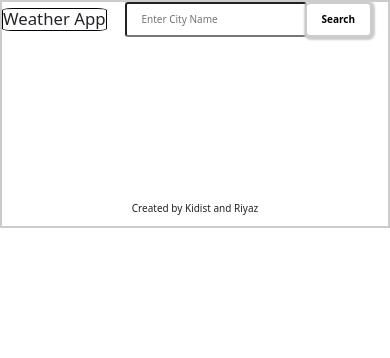
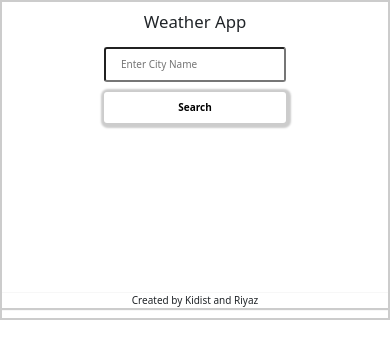
Before and after one commit to Ney2/JS-Group-Capstone-Project, a website built with webpack: page src/index.html in a window 390 px wide. Built offline with nearby package versions, Linux system fonts and the light colour scheme; no server answers.

Commit message:
fixed styling for mobile version

```diff
--- a/src/style.css
+++ b/src/style.css
@@ -5,6 +5,8 @@
 }
 
 header {
+  display: flex;
+  justify-content: space-between;
   max-width: 960px;
   margin: 0 auto;
   padding: 0;
@@ -39,6 +41,7 @@ header {
   align-items: center;
   width: auto;
   height: auto;
+  margin-left: auto;
 }
 
 #city-weather {
@@ -144,11 +147,12 @@ header {
   justify-content: space-between;
   align-items: center;
   padding: 0;
+
 }
 
 .formsection {
   display: flex;
-  justify-content: space-between;
+  justify-content: space-around;
   align-items: center;
 }
 
@@ -162,14 +166,60 @@ header {
   cursor: pointer;
 }
 
-.searchContainer h2 {
-  border: 1px solid black;
+.searchContainer h2, form {
   border-radius: 10%;
   padding: 0;
-  margin: 0;
+  margin: 0  2rem;
 }
 
 .footerContainer {
   text-align: center;
   margin-top: 40%;
+  box-shadow: 1px 1px 1px 1px #ccc;
 }
+
+@media (max-width: 500px) {
+
+    header {
+        width: 100%;
+    }
+       .searchContainer {
+        width: 100%;
+        flex-direction: column;
+
+    }
+
+    .searchContainer > h2 {
+        margin: 10px 0;
+        order: 0;
+    }
+
+    .formsection  {
+      flex-direction: column;
+      justify-content: space-around;
+      order: 2;
+    }
+
+    .formsection >  #cityname, #search {
+        width: 100%;
+        margin: 5px 0;
+    }
+
+    .main-content {
+        grid-template-columns: repeat(1, 1fr);
+    }
+
+    #city-weather {
+        width: 90%;
+        height: auto;
+        justify-content: space-around;
+        align-items: center;
+    }
+    #weather-card {
+        order: 1;
+    }
+
+    #city-weather > button {
+        margin: 1rem 0.5rem;
+    }
+}
```
Also changed, not shown: dist/index.js.
